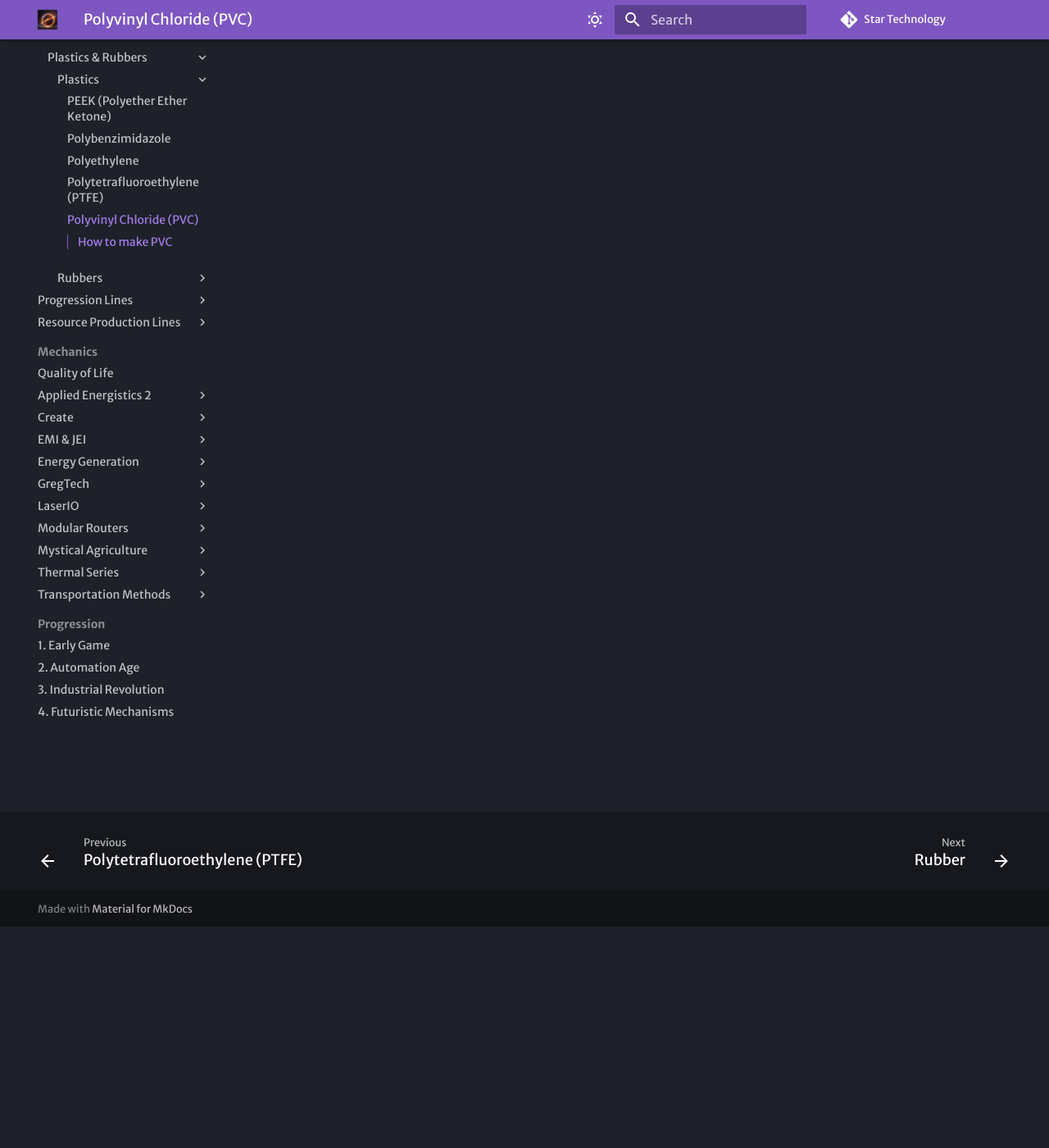
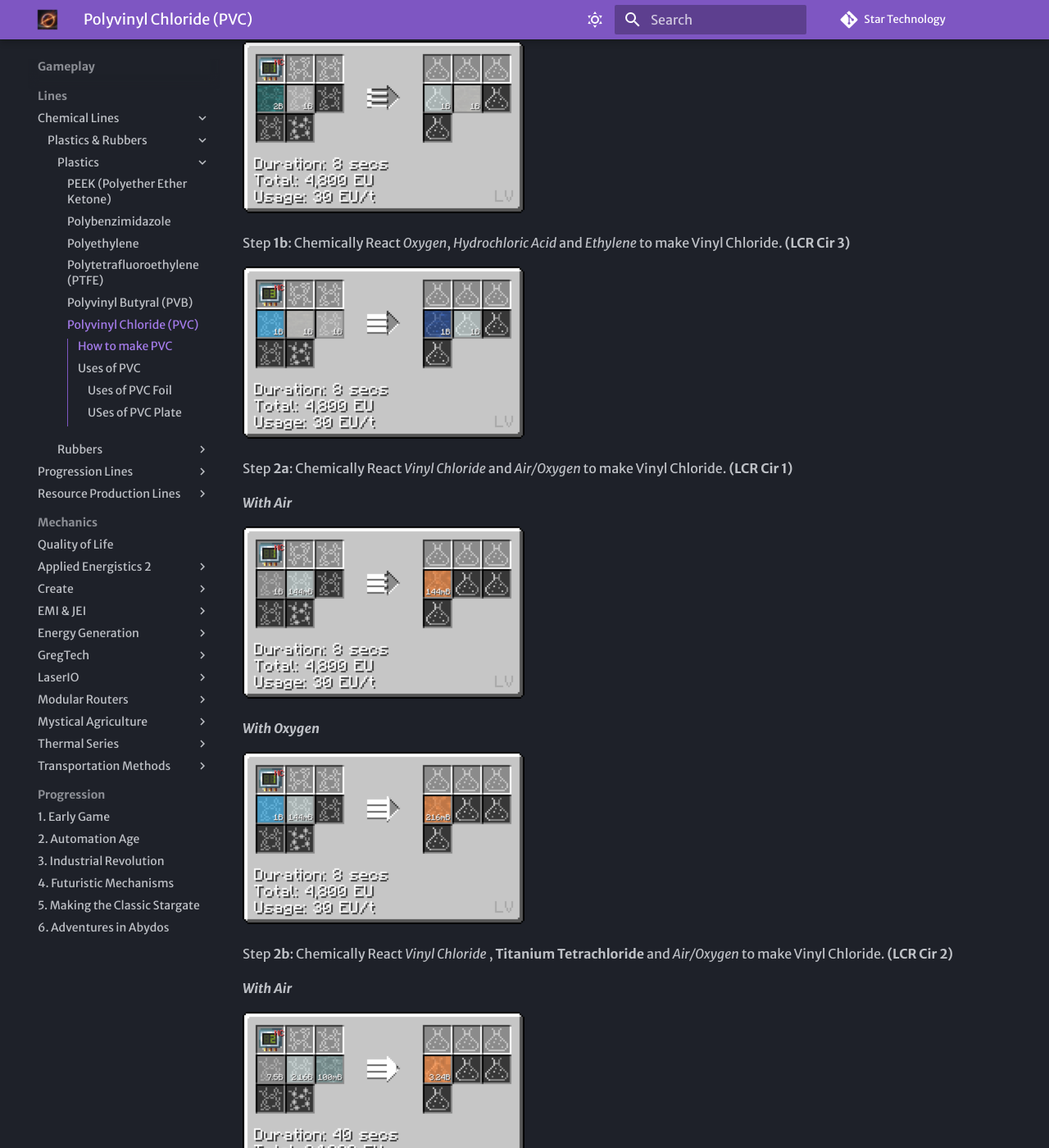
Before and after one commit to zacharytam-0411/StarT-docs, an MkDocs documentation site: the page built from docs/Gameplay/Lines/Chemical Lines/Plastics & Rubbers/Plastics/Polyvinyl Chloride.md, in a window 1280 px wide and 1400 px high, scrolled down 270 px. Shown: the whole window at 82% size. Built offline with MkDocs 1.6.1 and Material for MkDocs 9.7.7, drawn with Linux system fonts in a browser that asks for light colours; some web fonts are replaced; comment, search, counter and statistics services are not loaded; some of the changed text lies outside the part shown.

Commit message:
finished pvc added pvb

```diff
--- /dev/null
+++ b/docs/Gameplay/Lines/Chemical Lines/Plastics & Rubbers/Plastics/Polyvinyl Butyral.md
@@ -0,0 +1 @@
+# Polyvinyl Butyral (PVB)
--- a/docs/Gameplay/Lines/Chemical Lines/Plastics & Rubbers/Plastics/Polyvinyl Chloride.md
+++ b/docs/Gameplay/Lines/Chemical Lines/Plastics & Rubbers/Plastics/Polyvinyl Chloride.md
@@ -1,3 +1,61 @@
 # Polyvinyl Chloride (PVC)
 
 ## How to make PVC
+
+Step **1a**: Chemically React *Chlorine* and *Ethylene* to make Vinyl Chloride. **(LCR Cir 1)**
+
+![clee](PVC_img/large_chemical_reactor_vinyl_chloride_from_chlorine.png)
+
+Step **1b**: Chemically React *Oxygen*, *Hydrochloric Acid* and *Ethylene* to make Vinyl Chloride. **(LCR Cir 3)**
+
+![ohcle](PVC_img/large_chemical_reactor_vinyl_chloride_from_hydrochloric.png)
+
+Step **2a**: Chemically React *Vinyl Chloride* and *Air/Oxygen* to make Vinyl Chloride. **(LCR Cir 1)**
+
+***With Air***
+
+![vca](PVC_img/large_chemical_reactor_polyvinyl_chloride_from_air.png)
+
+***With Oxygen***
+
+![vco](PVC_img/large_chemical_reactor_polyvinyl_chloride_from_oxygen.png)
+
+Step **2b**: Chemically React *Vinyl Chloride* , **Titanium Tetrachloride** and *Air/Oxygen* to make Vinyl Chloride. **(LCR Cir 2)**
+
+***With Air***
+
+![vctc](PVC_img/large_chemical_reactor_polyvinyl_chloride_from_tetrachloride_air.png)
+
+***With Oxygen***
+
+![vco](PVC_img/large_chemical_reactor_polyvinyl_chloride_from_tetrachloride_oxygen.png)
+
+## Uses of PVC
+
+### Uses of PVC Foil
+
+**Fluid solidify PVC into ingots and bend them to get PVC foil (Cir 10)**
+
+![pvcf](PVC_img/fluid_solidifier_solidify_polyvinyl_chloride_to_ingot.png)
+
+![pvcif](PVC_img/bender_bend_polyvinyl_chloride_ingot_to_foil.png)
+
+**Used by itself to coat wires**
+
+![pvcfcw](PVC_img/assembler_cover_steel_wire_gt_octal_rubber.png)
+
+**Used with other plastic foil to coat wire**
+
+![pvcw](PVC_img/assembler_cover_naquadah_alloy_wire_gt_double_silicone.png)
+
+### USes of PVC Plate
+
+![pvcp](PVC_img/fluid_solidifier_solidify_polyvinyl_chloride_to_plate.png)
+
+**Used to make Plastic Circuit Boards**
+
+![pcbv](PVC_img/chemical_reactor_plastic_board_pvc.png)
+
+**Used to make Hazmat Suits**
+
+![hzs](PVC_img/assembler_hazmat_leggings.png)
```
Also changed, not shown: docs/Gameplay/Lines/Chemical Lines/Plastics & Rubbers/Plastics/PVB_img/fluid_solidifier_solidify_polyvinyl_butyral_to_plate.png (added), docs/Gameplay/Lines/Chemical Lines/Plastics & Rubbers/Plastics/PVB_img/forming_press_laminated_glass.png (added), docs/Gameplay/Lines/Chemical Lines/Plastics & Rubbers/Plastics/PVB_img/large_chemical_reactor_acetic_acid_from_elements.png (added), docs/Gameplay/Lines/Chemical Lines/Plastics & Rubbers/Plastics/PVB_img/large_chemical_reactor_acetic_acid_from_ethylene.png (added), docs/Gameplay/Lines/Chemical Lines/Plastics & Rubbers/Plastics/PVB_img/large_chemical_reactor_acetic_acid_from_methanol.png (added), docs/Gameplay/Lines/Chemical Lines/Plastics & Rubbers/Plastics/PVB_img/large_chemical_reactor_acetic_acid_from_monoxide.png (added), docs/Gameplay/Lines/Chemical Lines/Plastics & Rubbers/Plastics/PVB_img/large_chemical_reactor_butraldehyde.png (added), docs/Gameplay/Lines/Chemical Lines/Plastics & Rubbers/Plastics/PVB_img/large_chemical_reactor_polyvinyl_butyral.png (added), docs/Gameplay/Lines/Chemical Lines/Plastics & Rubbers/Plastics/PVB_img/large_chemical_reactor_pva_from_air.png (added), docs/Gameplay/Lines/Chemical Lines/Plastics & Rubbers/Plastics/PVB_img/large_chemical_reactor_pva_from_oxygen.png (added), docs/Gameplay/Lines/Chemical Lines/Plastics & Rubbers/Plastics/PVB_img/large_chemical_reactor_pva_from_tetrachloride_air.png (added), docs/Gameplay/Lines/Chemical Lines/Plastics & Rubbers/Plastics/PVB_img/large_chemical_reactor_pva_from_tetrachloride_oxygen.png (added), docs/Gameplay/Lines/Chemical Lines/Plastics & Rubbers/Plastics/PVB_img/large_chemical_reactor_vinyl_acetate.png (added), docs/Gameplay/Lines/Chemical Lines/Plastics & Rubbers/Plastics/PVC_img/assembler_hazmat_leggings.png (added), 4 other files.
